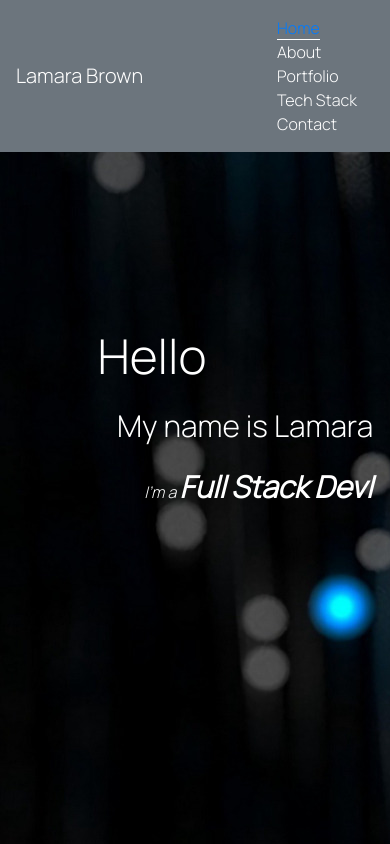
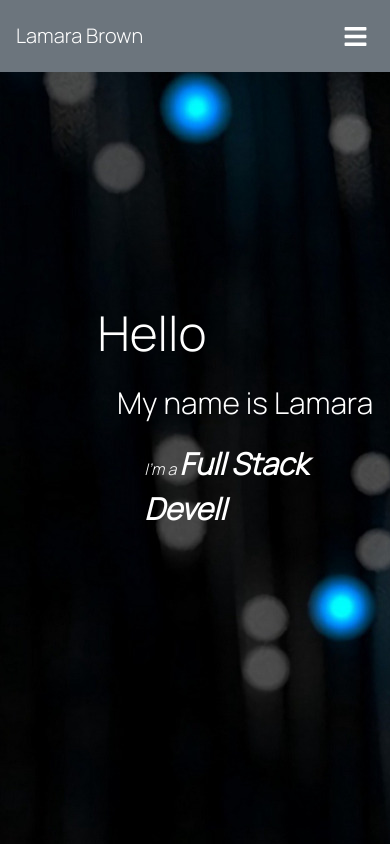
Before and after one commit to lbrowncoder/portfolioNew, a React (Create React App) app: page / in a window 390 px wide. Shown: the top 844 px of the page. Built offline with nearby package versions, Linux system fonts and the light colour scheme.

Commit message:
more responsive

```diff
--- a/package.json
+++ b/package.json
@@ -3,6 +3,7 @@
   "version": "0.1.0",
   "private": true,
   "dependencies": {
+    "@fortawesome/fontawesome-free": "^5.15.2",
     "@testing-library/jest-dom": "^5.11.9",
     "@testing-library/react": "^11.2.5",
     "@testing-library/user-event": "^12.8.0",
@@ -10,9 +11,10 @@
     "react": "^17.0.1",
     "react-bootstrap": "^1.5.0",
     "react-dom": "^17.0.1",
+    "react-icons": "^4.2.0",
     "react-router-dom": "^5.2.0",
     "react-scripts": "4.0.3",
-    "react-scroll": "^1.8.1",
+    "react-scroll": "^1.8.2",
     "react-typical": "^0.1.3",
     "react-video-js-player": "^1.1.1",
     "web-vitals": "^1.1.0"
--- a/src/App.js
+++ b/src/App.js
@@ -9,7 +9,7 @@ import Skills from "./pages/Skills";
 import Contact from "./pages/Contact";
 import Work from "./pages/Work";
 import Home from "./pages/Home";
-import ScrollToTop from "./components/ScrollToTop";
+// import ScrollToTop from "./components/ScrollToTop";
 import EggshellsDemo from "./pages/EggshellsDemo";
 
 const App = () => {
@@ -21,7 +21,7 @@ const App = () => {
      path="/"
      render={() => (
       <React.Fragment>
-       <ScrollToTop />
+       {/* <ScrollToTop /> */}
        <Navbar />
        <Home />
        <About />
@@ -36,7 +36,7 @@ const App = () => {
      path="/demo"
      render={() => (
       <React.Fragment>
-       <ScrollToTop />
+       {/* <ScrollToTop /> */}
        <EggshellsDemo />
       </React.Fragment>
      )}
--- a/src/components/Navbar.css
+++ b/src/components/Navbar.css
@@ -1,6 +1,14 @@
 .active {
     border-bottom: 1px solid white;
+    color: yellow;
+    text-decoration: none;
    }
+
+   .active:hover{
+       color: yellow;
+       text-decoration: none;
+   }
+
    .linkHome {
     cursor: pointer;
     list-style: none;
@@ -16,10 +24,57 @@
     color: white;
    }
 
+   .hamburger {
+       background-color: transparent;
+       border:0;
+       color: white;
+       font-size:20px;
+       cursor: pointer;
+       display: none;
+       z-index: 1;
+   }
+
+   .hamburger:focus {
+       outline: none;
+   }
+/*
    @media only screen and (max-width: 952px) {
     .navBar {
      height: 60px;
      flex-direction: column;
      text-align: center;
     }
-   }
+   } */
+
+
+   /* @media screen and (max-width: 650px) {
+       .navBar {
+           display: none;
+       }
+       .hamburger {
+           display: block;
+       }
+       .container {
+           display: none;
+       }
+    } */
+
+    .hamburger.open .bars {
+        transform: translate(2rem);
+        background-color: transparent;
+
+    }
+    @media screen and (max-width: 768px) {
+        .links {
+            display: none;
+            flex-direction: column;
+        }
+
+        .navbar-nav.show {
+            display: flex;
+        }
+
+        .hamburger {
+            display: block;
+        }
+    }
--- a/src/components/Navbar.js
+++ b/src/components/Navbar.js
@@ -1,6 +1,7 @@
 import React from "react";
-import { Link, Element } from "react-scroll";
+import { Link } from "react-scroll";
 import "../components/Navbar.css";
+import * as FaIcons from "react-icons/fa";
 
 const NavBar = () => {
  return (
@@ -10,8 +11,11 @@ const NavBar = () => {
      <a class="navbar-brand text-white" href="#">
       Lamara Brown
      </a>
-     <ul class="navbar-nav">
-      <li className="links">
+     <ul className="navbar-nav">
+         <button className="hamburger">
+         <FaIcons.FaBars className="hamburger" size='25px' />
+         </button>
+      <li className="links" id="links">
        <Link
         activeClass="active"
         to="home"
@@ -35,7 +39,6 @@ const NavBar = () => {
         About
        </Link>
       </li>
-
       <li className="links">
        <Link
         activeClass="active"
--- /dev/null
+++ b/src/components/Toggle.js
@@ -0,0 +1,6 @@
+const hamburger = document.getElementById('hamburger');
+const navbarNav = document.getElementById('navbar-nav');
+
+hamburger.addEventListener('click', () => {
+    navbarNav.classList.toggle('show');
+});
--- a/src/pages/Home.css
+++ b/src/pages/Home.css
@@ -36,9 +36,6 @@
 .comp {
  background: url(../images/technology.jpg) no-repeat center center fixed;
  background-size: cover;
- /* margin-top: 50px;
- min-width: 100%;
- min-height: 100%; */
 }
 
 @media screen and (min-width: 300px) {
--- a/src/pages/Skills.css
+++ b/src/pages/Skills.css
@@ -4,7 +4,6 @@ flex-direction: column;
  justify-content: center;
  min-height: 100vh;
 }
-
 
 .tech {
  display: flex;
@@ -19,10 +18,20 @@ justify-content: space-evenly;
  flex-wrap: wrap;
 }
 
-
 .techUsed {
  justify-content: space-evenly;
  margin-top: 20px;
  font-size: 1.2rem;
  font-weight: bold;
 }
+
+@media screen and (max-width: 600px) {
+ .allIcons {
+  display: flex;
+  flex-direction: column;
+  align-items: center;
+ }
+ .techUsed {
+    display: flex;
+ }
+}
--- a/src/pages/Work.css
+++ b/src/pages/Work.css
@@ -53,3 +53,9 @@ border-style: double;
 .mainport {
  background-color: lightgray;
 }
+
+@media screen and (max-width: 760px) {
+    .card {
+       margin-bottom: 1rem;
+    }
+}
```
Also changed, not shown: 1 other file (tests, documents, lock files or other folders). Lines whose indentation alone changed are shown as unchanged.
